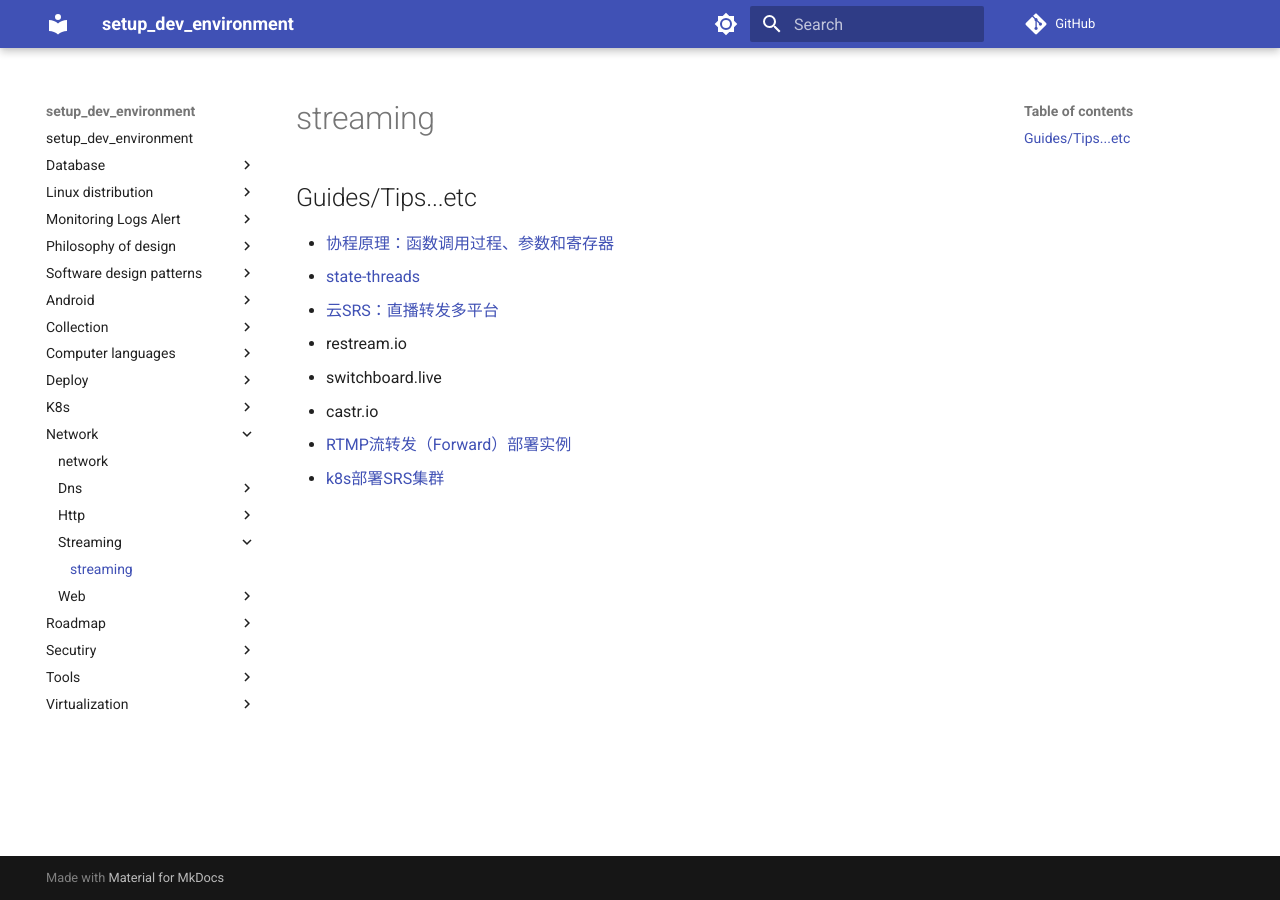
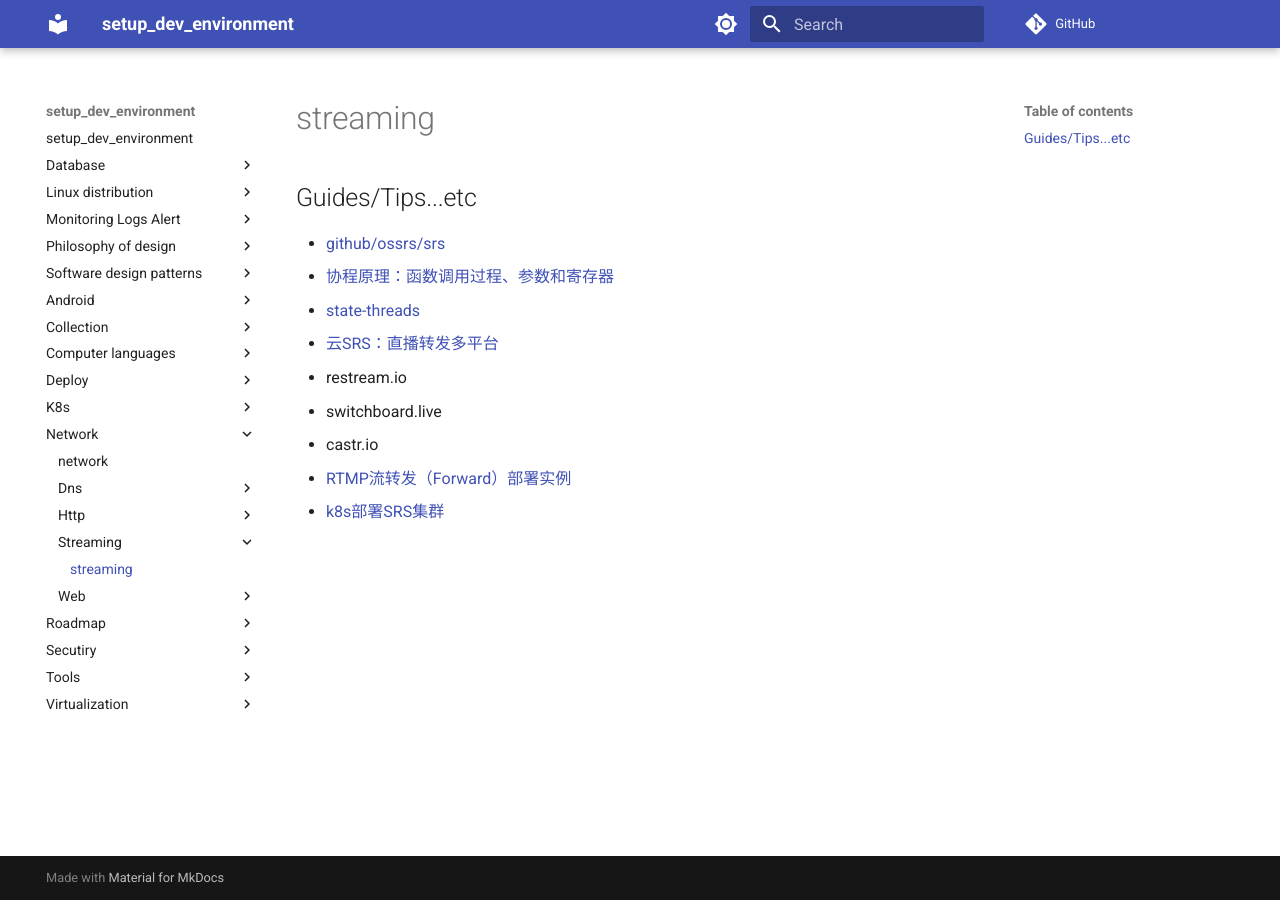
Before and after one commit to hong539/setup_dev_environment, an MkDocs documentation site: the page built from docs/network/streaming/streaming.md, in a window 1280 px wide. Built offline with MkDocs 1.6.1 and Material for MkDocs 9.7.7, drawn with Linux system fonts in a browser that asks for light colours; comment, search, counter and statistics services are not loaded.

Commit message:
[skip ci] update docs

```diff
--- a/docs/network/streaming/streaming.md
+++ b/docs/network/streaming/streaming.md
@@ -2,6 +2,7 @@
 
 ## Guides/Tips...etc
 
+* [github/ossrs/srs](https://github.com/ossrs/srs)
 * [协程原理：函数调用过程、参数和寄存器](https://mp.weixin.qq.com/s/2TsYSiV8ysyLrELHdlHtjg)
 * [state-threads](https://github.com/ossrs/state-threads)
 * [云SRS：直播转发多平台](https://cloud.tencent.com/developer/article/1958625)
```
